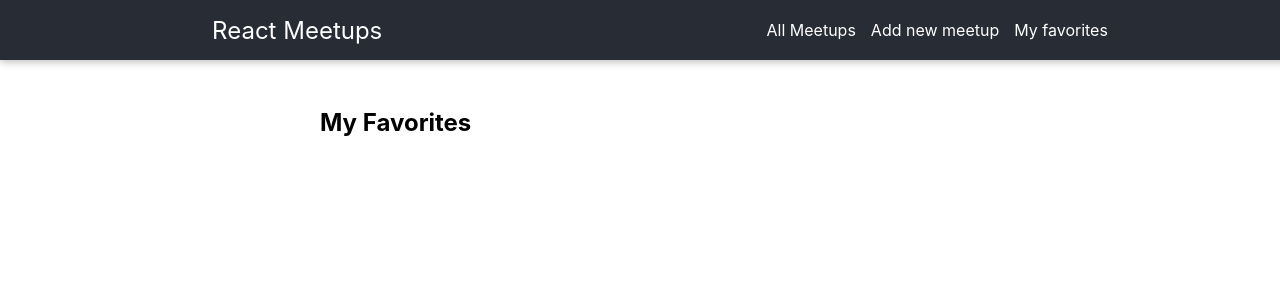
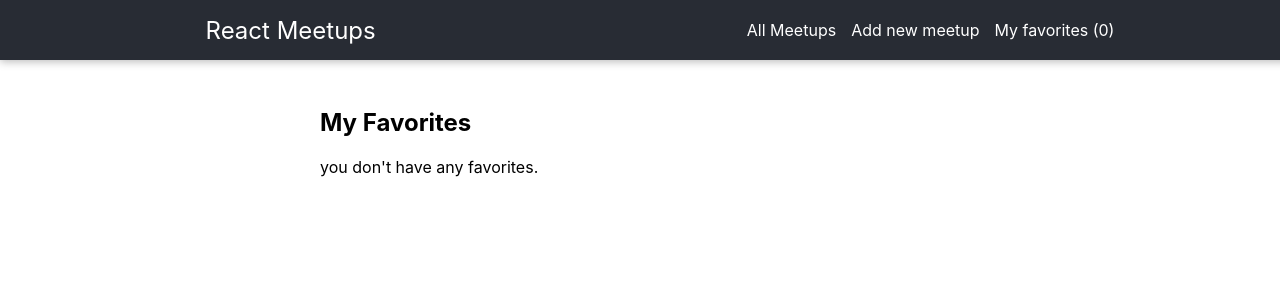
Before and after one commit to Bobbyztz/React_1-Next.js, a React (Create React App) app in the folder routerhere/: page /favorites in a window 1280 px wide. Shown: the top 300 px of the page. Built offline with nearby package versions, Linux system fonts and the light colour scheme.

Commit message:
Finish most of React feactures

```diff
--- a/routerhere/src/components/layout/MainNavigation.js
+++ b/routerhere/src/components/layout/MainNavigation.js
@@ -1,20 +1,26 @@
 import { Link } from "react-router-dom";
-import classes from './MainNavigation.module.css';
+import classes from "./MainNavigation.module.css";
+import { useContext } from "react";
+import FavoritesContext from "../../store/favorites-context";
 
 function MainNavigation() {
+  const favoritesCtx = useContext(FavoritesContext);
+
   return (
     <header className={classes.header}>
       <div className={classes.logo}>React Meetups</div>
       <nav>
         <ul>
           <li>
-                <Link to='/'>All Meetups</Link>
+            <Link to="/">All Meetups</Link>
           </li>
           <li>
-                <Link to='/new-meetup'>Add new meetup</Link>
+            <Link to="/new-meetup">Add new meetup</Link>
           </li>
           <li>
-                <Link to='/favorites'>My favorites</Link>
+            <Link to="/favorites">
+              My favorites<span className={classes.badge}> ({favoritesCtx.totalFavorites})</span>
+            </Link>
           </li>
         </ul>
       </nav>
--- a/routerhere/src/pages/Favorites.js
+++ b/routerhere/src/pages/Favorites.js
@@ -5,10 +5,18 @@ import MeetupList from "../components/meetups/MeetipList";
 function FavoritesPage() {
   const favoritesCtx = useContext(FavoritesContext);
 
+  let content;
+
+  if(favoritesCtx.totalFavorites===0){
+    content=<p>you don't have any favorites.</p>
+  }else{
+    content=<MeetupList meetups={favoritesCtx.favorites} />
+  }
+
   return (
     <section>
       <h1>My Favorites</h1>
-      <MeetupList meetups={favoritesCtx.favorites} />
+      {content}
     </section>
   );
 }
```
Lines whose indentation alone changed are shown as unchanged.
